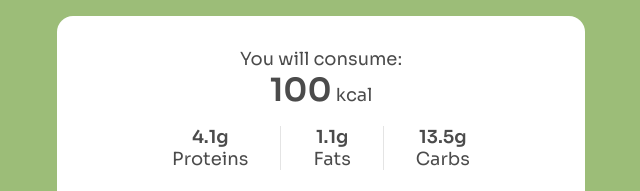
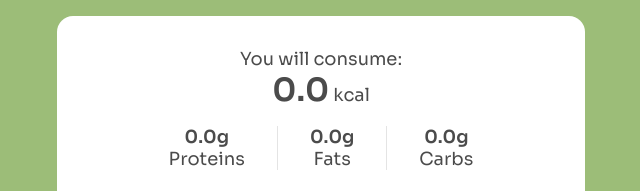
Before and after one commit to chmery/fruitapp, a website built with Parcel: page index.html in a window 1280 px wide. Both pictures are taken after a click on the button "Calculate". Shown: the part 391-582 px from the top of the page, 319-959 px from the left. Built offline with nearby package versions, Linux system fonts and the light colour scheme; no server answers.

Commit message:
Render calculation results

```diff
--- a/index.html
+++ b/index.html
@@ -38,19 +38,19 @@
                     <div class="calculator__header">
                         <p class="calculator__consume">You will consume:</p>
                         <p class="calculator__kcal">
-                            <span class="calculator__kcal-amount bold">100</span> kcal
+                            <span class="calculator__kcal-amount bold">0</span> kcal
                         </p>
                         <div class="calculator__macronutrients">
                             <div class="calculator__proteins">
-                                <p class="calculator__proteins-amount bold">4.1g</p>
+                                <p class="calculator__proteins-amount bold">0g</p>
                                 <p class="calculator__proteins-name">Proteins</p>
                             </div>
                             <div class="calculator__fats">
-                                <p class="calculator__fats-amount bold">1.1g</p>
+                                <p class="calculator__fats-amount bold">0g</p>
                                 <p class="calculator__fats-name">Fats</p>
                             </div>
                             <div class="calculator__carbs">
-                                <p class="calculator__carbs-amount bold">13.5g</p>
+                                <p class="calculator__carbs-amount bold">0g</p>
                                 <p class="calculator__carbs-name">Carbs</p>
                             </div>
                         </div>
--- a/src/js/calculate.js
+++ b/src/js/calculate.js
@@ -2,6 +2,18 @@ import { fruits } from "./fruits-data";
 import { addedToCalculator } from "./add-to-calculator";
 
 const calculateBtn = document.querySelector(".calculator__btns-calculate");
+
+const renderCalculationResults = (calories, proteins, fats, carbs) => {
+    const caloriesOutput = document.querySelector(".calculator__kcal-amount");
+    const proteinsOutput = document.querySelector(".calculator__proteins-amount");
+    const fatsOutput = document.querySelector(".calculator__fats-amount");
+    const carbsOutput = document.querySelector(".calculator__carbs-amount");
+
+    caloriesOutput.textContent = calories;
+    proteinsOutput.textContent = `${proteins}g`;
+    fatsOutput.textContent = `${fats}g`;
+    carbsOutput.textContent = `${carbs}g`;
+};
 
 calculateBtn.addEventListener("click", () => {
     if (!addedToCalculator) return;
@@ -14,10 +26,8 @@ calculateBtn.addEventListener("click", () => {
         const weightInput = document.querySelector(`input[data-fruit-id="${fruitId}"]`);
         const weight = weightInput.value;
 
-        const { nutritions } = fruits[fruitId];
-
         const calcValue = (nutrient) => {
-            const macronutrient = nutritions[nutrient];
+            const macronutrient = fruits[fruitId].nutritions[nutrient];
             const macronutrientValue = macronutrient * (weight / 100);
             return macronutrientValue;
         };
@@ -34,4 +44,6 @@ calculateBtn.addEventListener("click", () => {
     const totalProteins = calcTotalValue(allProteins);
     const totalFats = calcTotalValue(allFats);
     const totalCarbs = calcTotalValue(allCarbs);
+
+    renderCalculationResults(totalCalories, totalProteins, totalFats, totalCarbs);
 });
```
